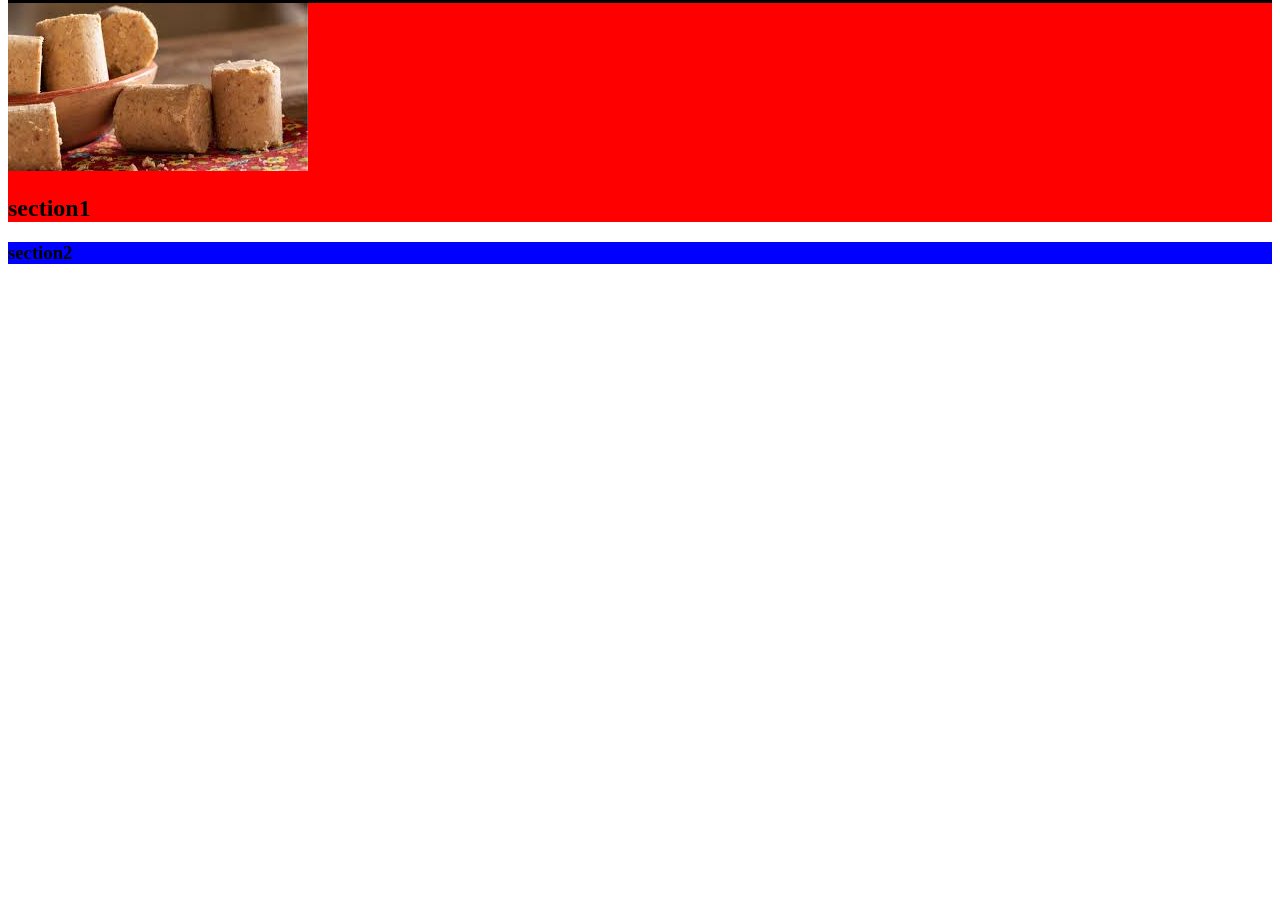
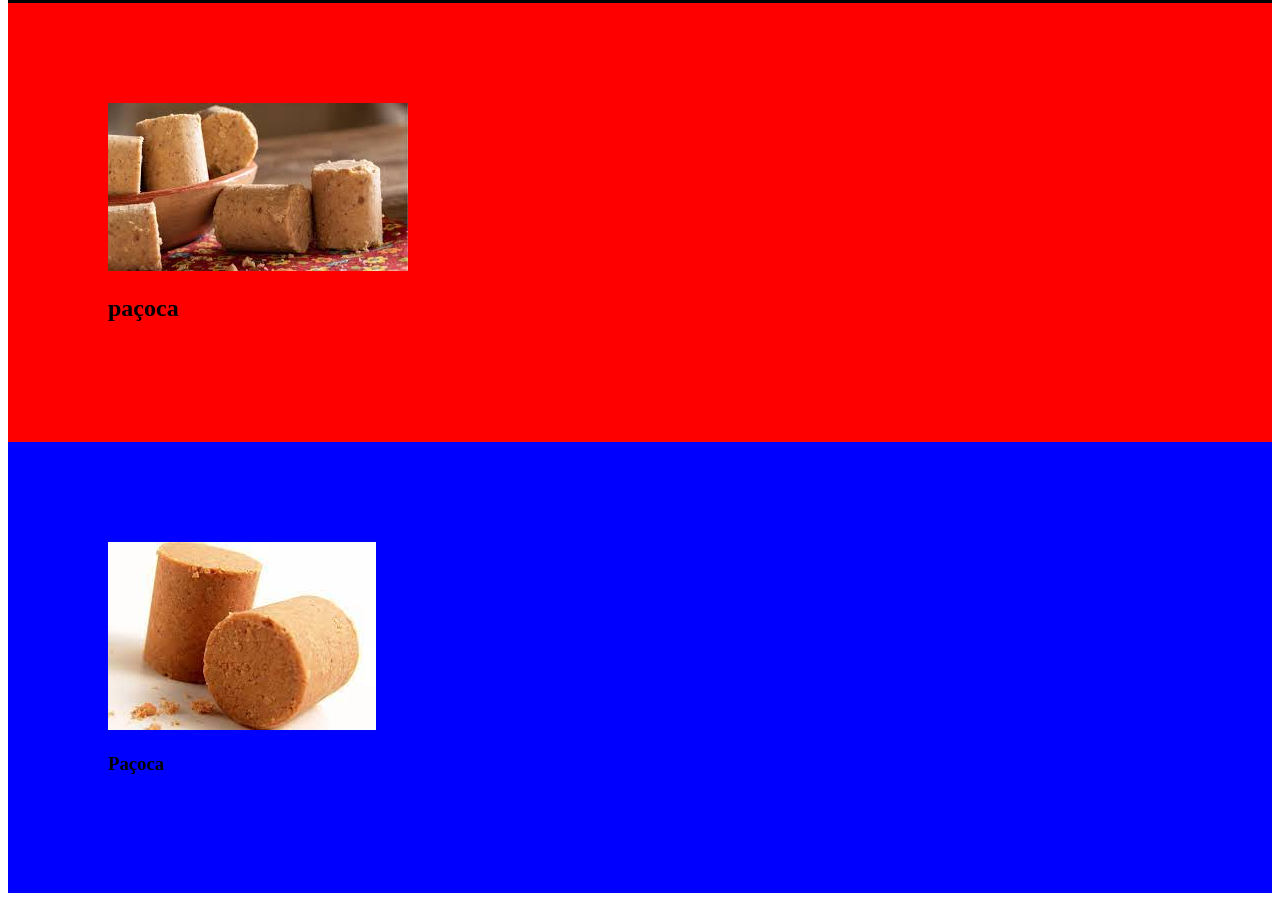
Before and after one commit to DreamerEscola/trabalho, a plain HTML site: page index.html in a window 1280 px wide. Shown: the part 241-1142 px from the top of the page. Before the commit the page ends 800 px from the top, so only its background shows below. Drawn offline with Linux system fonts and the light colour scheme.

Commit message:
aula 3 padding

```diff
--- a/index.html
+++ b/index.html
@@ -24,10 +24,11 @@
     </header>
     <section class="section1">
         <img src="paçoca.jpeg" alt="paçoquinha da boa">
-        <h2>section1</h2>
+        <h2>paçoca</h2>
     </section>
     <section class="section2">
-        <h3>section2</h3>
+        <img src="pacoca.jpeg" alt="paçoca2">
+        <h3>Paçoca</h3>
     </section>
 </body>
 
--- a/style.css
+++ b/style.css
@@ -7,8 +7,10 @@
 
 .section1 {
     background-color: red;
+    padding: 100px;
 }
 
 .section2 {
     background-color: blue;
+    padding: 100px;
 }
```
